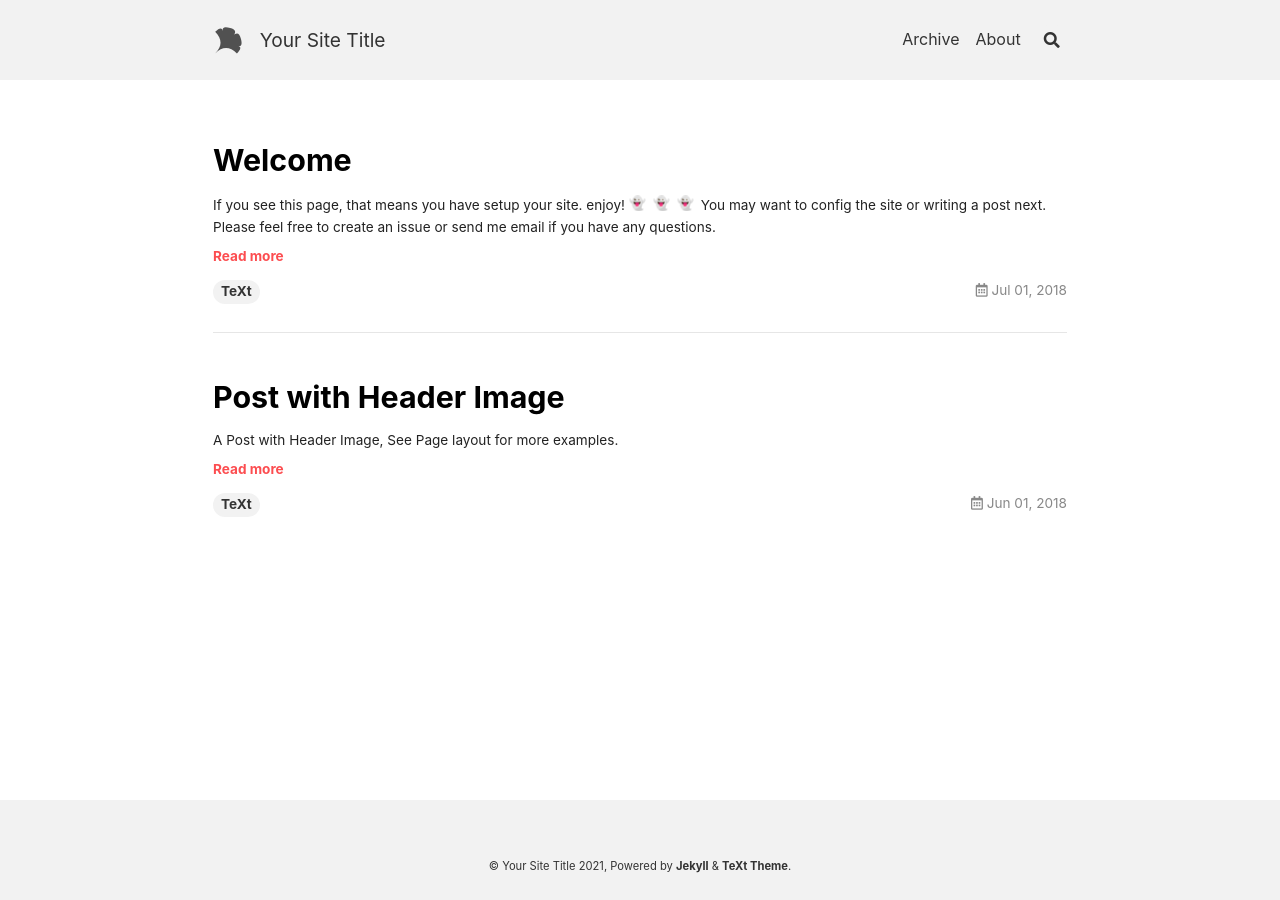
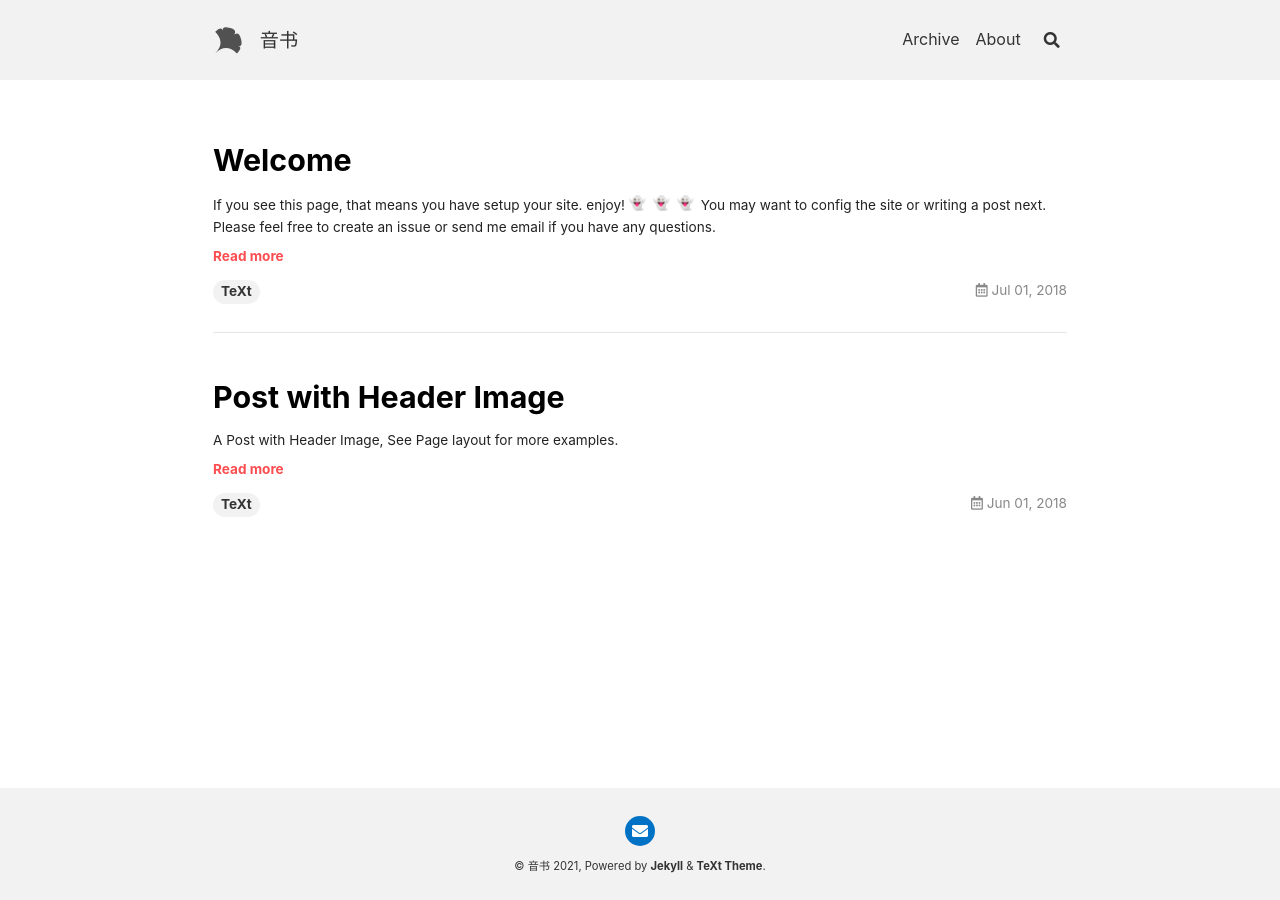
Before and after one commit to chengchengjing/chengchengjing.github.io, a Jekyll site: the page built from index.html, in a window 1280 px wide. Built offline with Jekyll 4.4.1, drawn with Linux system fonts in a browser that asks for light colours; nearby versions of some CDN libraries; emoji names are drawn with the system emoji font; the list of posts is cut into pages by our own code.

Commit message:
修改了配置文件

```diff
--- a/_config.yml
+++ b/_config.yml
@@ -20,9 +20,9 @@ text_skin: default # "default" (default), "dark", "forest", "ocean", "chocolate"
 highlight_theme: default # "default" (default), "tomorrow", "tomorrow-night", "tomorrow-night-eighties", "tomorrow-night-blue", "tomorrow-night-bright"
 url     : # the base hostname & protocol for your site e.g. https://www.someone.com
 baseurl : # does not include hostname
-title   : Your Site Title
+title   : 音书
 description: > # this means to ignore newlines until "Language & timezone"
-  Your Site Description
+  我们都还没来得及说再见,所以，我不会把它当作离别
 
 
 ## => Language and Timezone
@@ -35,11 +35,11 @@ timezone: # see https://en.wikipedia.org/wiki/List_of_tz_database_time_zones for
 ##############################
 author:
   type      : # "person" (default), "organization"
-  name      : Your Name
+  name      : 岭外音书绝
   url       :
   avatar    : # path or url of avatar image (square)
-  bio       : I am an amazing person.
-  email     :
+  bio       :
+  email     : kmustjcc@gmail.com
   facebook  : # "user_name" the last part of your profile url, e.g. https://www.facebook.com/user_name
   twitter   : # "user_name" the last part of your profile url, e.g. https://twitter.com/user_name
   weibo     : # "user_id"   the last part of your profile url, e.g. https://www.weibo.com/user_id/profile?...
```
